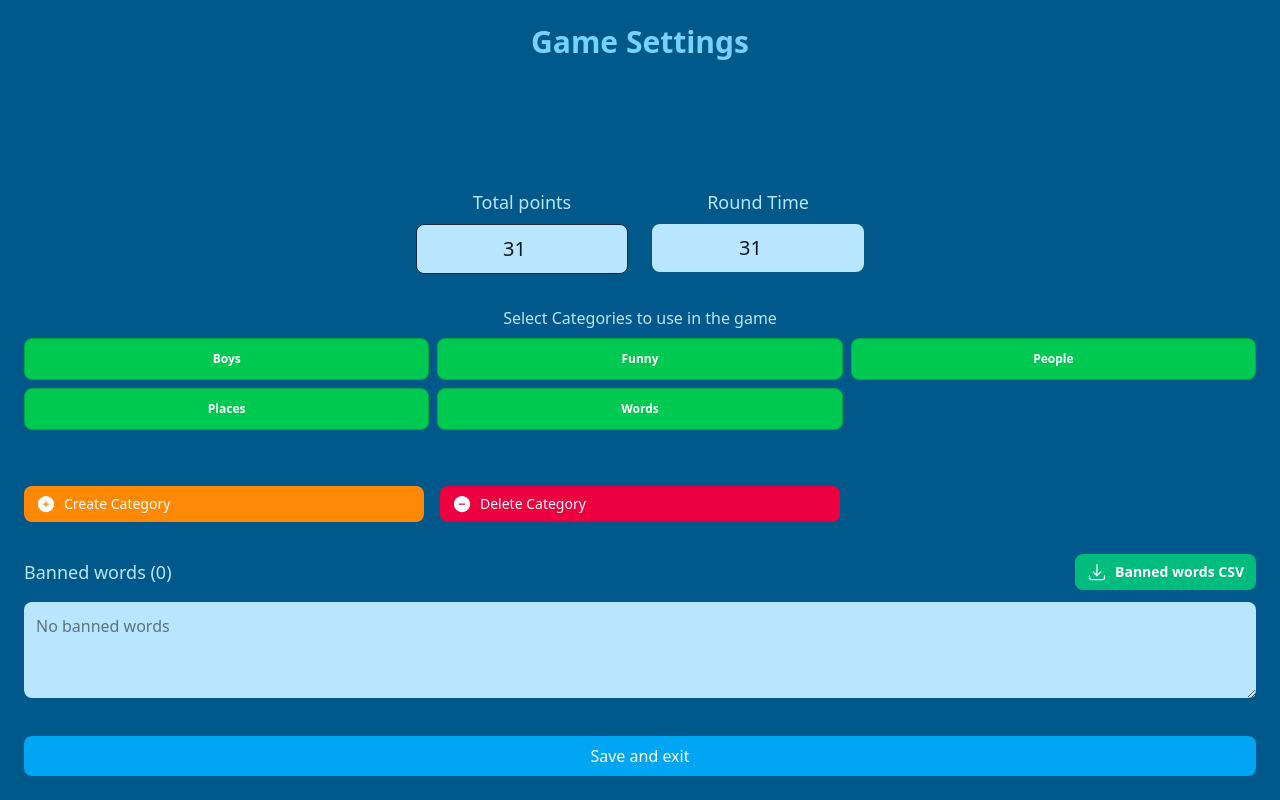
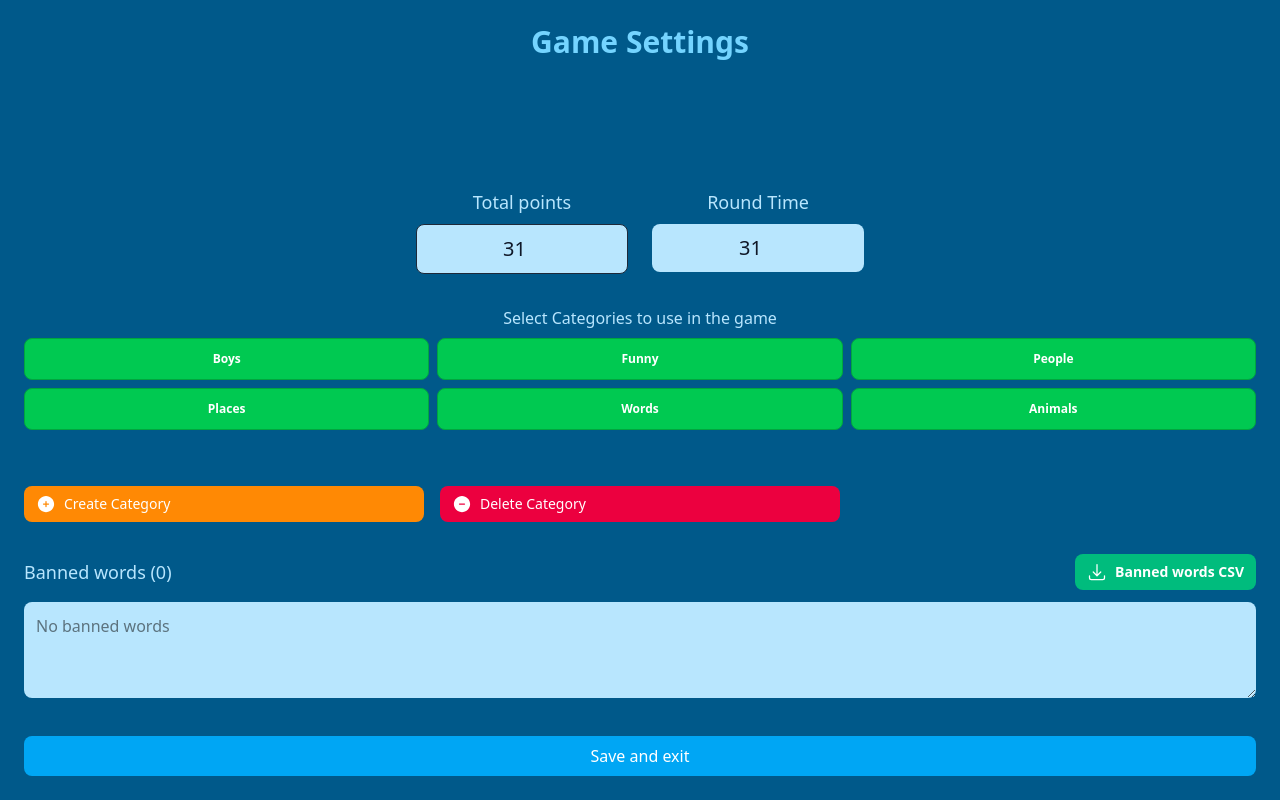
Before and after one commit to ThomasVersaevel/31seconds, a React (Vite) app: page /settings in a window 1280 px wide. Built offline with nearby package versions, Linux system fonts and the light colour scheme.

Commit message:
Add amimals realy this time

```diff
--- a/src/App.tsx
+++ b/src/App.tsx
@@ -1,3 +1,4 @@
+/* eslint-disable @typescript-eslint/no-explicit-any */
 import "./App.css";
 import { Route, Routes, useNavigate } from "react-router-dom";
 import { Game } from "./components/Game";
--- a/src/context/WordsContext.tsx
+++ b/src/context/WordsContext.tsx
@@ -41,6 +41,7 @@ const builtInCategories: Category[] = [
   "people",
   "places",
   "words",
+  "animals",
 ];
 
 const categoryStorageKey = (category: Category) => `${category}.csv`;
@@ -52,6 +53,7 @@ export const WordsProvider = ({ children }: { children: ReactNode }) => {
     "people",
     "places",
     "words",
+    "animals",
   ]);
 
   const [allCategories, setAllCategories] = useState<Category[]>([
@@ -64,7 +66,7 @@ export const WordsProvider = ({ children }: { children: ReactNode }) => {
     people: loadCategory("people", peopleCategory),
     places: loadCategory("places", placesCategory),
     words: loadCategory("words", wordsCategory),
-    animals: loadCategory("animal", animalsCategory),
+    animals: loadCategory("animals", animalsCategory),
     banned: loadCategory("banned", bannedCategory),
   });
 
```
